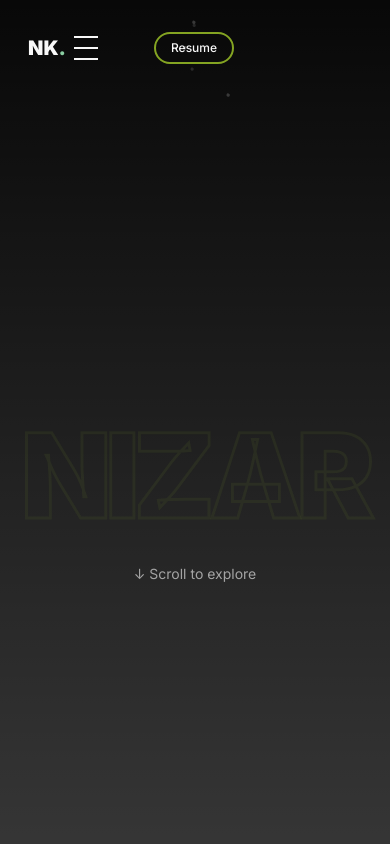
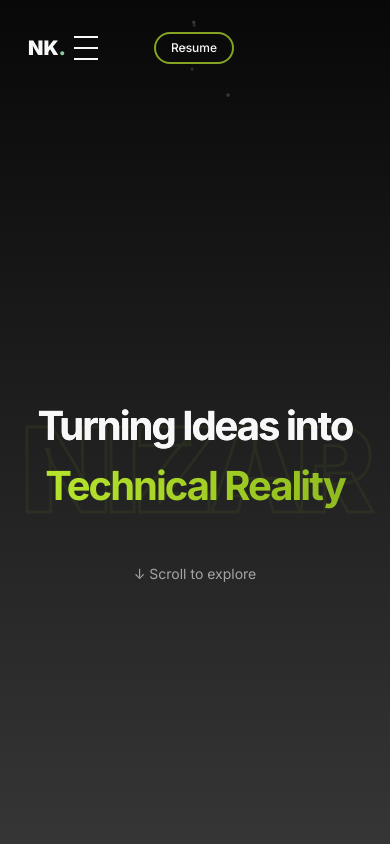
Before and after one commit to nizarkadri/portfolio-website, a Next.js app: page / in a window 390 px wide. Shown: the top 844 px of the page. Built offline with nearby package versions, Linux system fonts and the light colour scheme.

Commit message:
refactor: Enhance Hero component with improved mobile detection and animation performance using useReducedMotion for better user experience

```diff
--- a/components/Hero.tsx
+++ b/components/Hero.tsx
@@ -1,7 +1,7 @@
 'use client'
 
 import { useRef, useState, useLayoutEffect } from 'react';
-import { motion, useScroll, useTransform } from 'framer-motion';
+import { motion, useScroll, useTransform, useReducedMotion } from 'framer-motion';
 import ResumeRequestButton from './ResumeRequestButton';
 import ResumeRequestModal from './ResumeRequestModal';
 
@@ -15,67 +15,120 @@ import ResumeRequestModal from './ResumeRequestModal';
 const Hero = () => {
   const containerRef = useRef(null);
   const [isMobile, setIsMobile] = useState(false);
-  // const isMobile = useMemo(
-  //   () => typeof window !== 'undefined' && window.matchMedia('(max-width:640px)').matches,
-  //   []
-  // );
-  const { scrollYProgress } = useScroll({ target: containerRef });
-  const xFirstLine = useTransform(scrollYProgress, [0, 1], isMobile ? ['0%',  '45%']  : ['0%',  '90%']);
-  const xSecondLine = useTransform(scrollYProgress, [0, 1], isMobile ? ['0%', '-45%'] : ['0%', '-90%']);
-  const opacityForBoth = useTransform(scrollYProgress, [0, 1], [1, 0]);
+  const [isClient, setIsClient] = useState(false);
+  const shouldReduceMotion = useReducedMotion();
+
+  // Initialize mobile detection immediately to prevent flash
+  useLayoutEffect(() => {
+    const checkMobile = () => {
+      const mql = window.matchMedia('(max-width: 640px)');
+      setIsMobile(mql.matches);
+      return mql;
+    };
+
+    const mql = checkMobile();
+    const update = () => setIsMobile(mql.matches);
+
+    mql.addEventListener('change', update);
+    setIsClient(true);
+
+    return () => mql.removeEventListener('change', update);
+  }, []);
+
+  const { scrollYProgress } = useScroll({
+    target: containerRef,
+    offset: ["start start", "end start"]
+  });
+
+  // TEXT ANIMATIONS - Start early and finish by middle of scroll
+  const xFirstLine = useTransform(
+    scrollYProgress,
+    [0, 0.4], // Animation happens in first 40% of scroll
+    isMobile ? ['0%', '25%'] : ['0%', '90%']
+  );
+
+  const xSecondLine = useTransform(
+    scrollYProgress,
+    [0, 0.4], // Animation happens in first 40% of scroll
+    isMobile ? ['0%', '-25%'] : ['0%', '-90%']
+  );
+
+  const opacityForBoth = useTransform(
+    scrollYProgress,
+    [0, 0.2, 0.4], // Fade out happens earlier
+    [1, 0.8, 0]
+  );
+
+  // BACKGROUND ANIMATIONS - Continue throughout entire scroll for parallax effect
+  const backgroundY = useTransform(
+    scrollYProgress,
+    [0, 1], // Full scroll range for parallax
+    isMobile ? ['0%', '30%'] : ['0%', '50%']
+  );
+
+  const backgroundOpacity = useTransform(
+    scrollYProgress,
+    [0, 0.5, 1], // Longer fade for background
+    [0.8, 0.4, 0.1]
+  );
+
+  const backgroundScale = useTransform(
+    scrollYProgress,
+    [0, 1], // Full scroll range
+    isMobile ? [1, 1.1] : [1, 1.2]
+  );
 
   // State for popup modal
   const [isModalOpen, setIsModalOpen] = useState(false);
-  useLayoutEffect(() => {
-    const mql = window.matchMedia('(max-width:640px)');
-    const update = () => setIsMobile(mql.matches);
-    update();
-    mql.addEventListener('change', update);
-    return () => mql.removeEventListener('change', update);
-  }, []);
 
-  // Optional: Listen to Lenis scroll events
-  // useEffect(() => {
-  //   // const handleLenisScroll = (e: any) => {
-  //   //   // You can use Lenis scroll values here if needed
-  //   //   // console.log(e.scroll, e.limit, e.velocity, e.direction, e.progress);
-  //   // };
+  // Don't render animations until client-side hydration is complete
+  if (!isClient) {
+    return (
+      <div ref={containerRef} className="relative min-h-[100dvh] md:min-h-[170vh]">
+        <ResumeRequestButton onClick={() => setIsModalOpen(true)} />
+        <ResumeRequestModal isOpen={isModalOpen} onClose={() => setIsModalOpen(false)} />
 
-  //   // Check if Lenis is available in the window object
-  //   if (typeof window !== 'undefined' && window.lenis) {
-  //     window.lenis.on('scroll', handleLenisScroll);
-  //   }
+        <div className="sticky top-0 h-dvh flex items-center justify-center bg-transparent overflow-hidden pointer-events-none pb-[env(safe-area-inset-bottom)]">
+          <div className="absolute inset-0 flex items-center justify-center pointer-events-none z-0">
+            <h1
+              className="text-[clamp(30vw,20vw,20vw)] sm:text-[25vw] font-black text-transparent select-none tracking-tighter"
+              style={{ WebkitTextStroke: '3px rgba(184,230,45,0.08)' }}
+            >
+              NIZAR
+            </h1>
+          </div>
 
-  //   return () => {
-  //     if (typeof window !== 'undefined' && window.lenis) {
-  //       window.lenis.off('scroll', handleLenisScroll);
-  //     }
-  //   };
-  // }, []);
+          <div className="z-10 relative text-center pointer-events-auto">
+            <h1 className="text-[clamp(2.5rem,10vw,6rem)] sm:text-7xl lg:text-9xl font-bold tracking-tighter mt-10 md:mb-6 md:mt-0">
+              <span className="text-white bg-clip-text bg-gradient-to-r from-white via-white/90 to-white/80">
+                Turning Ideas into
+              </span>
+              <span className="block text-[#B8E62D] bg-clip-text text-transparent bg-gradient-to-r from-[#B8E62D] to-[#8fba1f] md:mt-4">
+                Technical Reality
+              </span>
+            </h1>
+            <div className="mt-12 text-white/60 text-sm">
+              ↓ Scroll to explore
+            </div>
+          </div>
+        </div>
+      </div>
+    );
+  }
 
   return (
+    <div ref={containerRef} className="relative min-h-[100dvh] md:min-h-[170vh]">
+      <ResumeRequestButton onClick={() => setIsModalOpen(true)} />
+      <ResumeRequestModal isOpen={isModalOpen} onClose={() => setIsModalOpen(false)} />
 
-    <div ref={containerRef} className="relative min-h-[100dvh] md:min-h-[170vh]">
-      {/* Request Resume Button - Top Right */}
-      <ResumeRequestButton
-
-      onClick={() => setIsModalOpen(true)} />
-
-      {/* Modal Popup */}
-      <ResumeRequestModal
-
-        isOpen={isModalOpen}
-        onClose={() => setIsModalOpen(false)}
-      />
-
-      {/* <ThreeScene /> */}
       <div className="sticky top-0 h-dvh flex items-center justify-center bg-transparent overflow-hidden pointer-events-none pb-[env(safe-area-inset-bottom)]">
+        {/* Background - continues parallax throughout entire scroll */}
         <motion.div
           className="absolute inset-0 flex items-center justify-center pointer-events-none z-0"
           style={{
-            y: useTransform(scrollYProgress, [0, 1], ['0%', '50%']),
-            opacity: useTransform(scrollYProgress, [0, 0.3, 0.6], [0.8, 0.6, 0.1]),
-            scale: useTransform(scrollYProgress, [0, 1], [1, 1.2]),
+            y: shouldReduceMotion ? 0 : backgroundY,
+            opacity: shouldReduceMotion ? 0.8 : backgroundOpacity,
+            scale: shouldReduceMotion ? 1 : backgroundScale,
           }}
         >
           <h1
@@ -86,6 +139,7 @@ const Hero = () => {
           </h1>
         </motion.div>
 
+        {/* Text - animates early and stays in place */}
         <div className="z-10 relative text-center pointer-events-auto">
           <h1 className="text-[clamp(2.5rem,10vw,6rem)] sm:text-7xl lg:text-9xl font-bold tracking-tighter mt-10 md:mb-6 md:mt-0">
             <motion.span
@@ -93,7 +147,10 @@ const Hero = () => {
               initial={{ opacity: 0, y: -10 }}
               animate={{ opacity: 1, y: 0 }}
               transition={{ duration: 0.9, ease: [0.4, 0.1, 0.1, 0.1], delay: 0.9 }}
-              style={{ x: xFirstLine, opacity: opacityForBoth }}
+              style={{
+                x: shouldReduceMotion ? 0 : xFirstLine,
+                opacity: shouldReduceMotion ? 1 : opacityForBoth
+              }}
             >
               Turning Ideas into
             </motion.span>
@@ -102,7 +159,10 @@ const Hero = () => {
               initial={{ opacity: 0, y: 20 }}
               animate={{ opacity: 1, y: 0 }}
               transition={{ duration: 0.9, ease: 'easeInOut', delay: 0.9 }}
-              style={{ x: xSecondLine, opacity: opacityForBoth }}
+              style={{
+                x: shouldReduceMotion ? 0 : xSecondLine,
+                opacity: shouldReduceMotion ? 1 : opacityForBoth
+              }}
             >
               Technical Reality
             </motion.span>
@@ -113,16 +173,15 @@ const Hero = () => {
             initial={{ opacity: 0 }}
             animate={{ opacity: 1 }}
             transition={{ delay: 0.5 }}
+            style={{
+              opacity: shouldReduceMotion ? 1 : opacityForBoth
+            }}
           >
             ↓ Scroll to explore
           </motion.div>
         </div>
       </div>
-
-      {/* Page content after hero */}
-
     </div>
-
   );
 };
 
```
